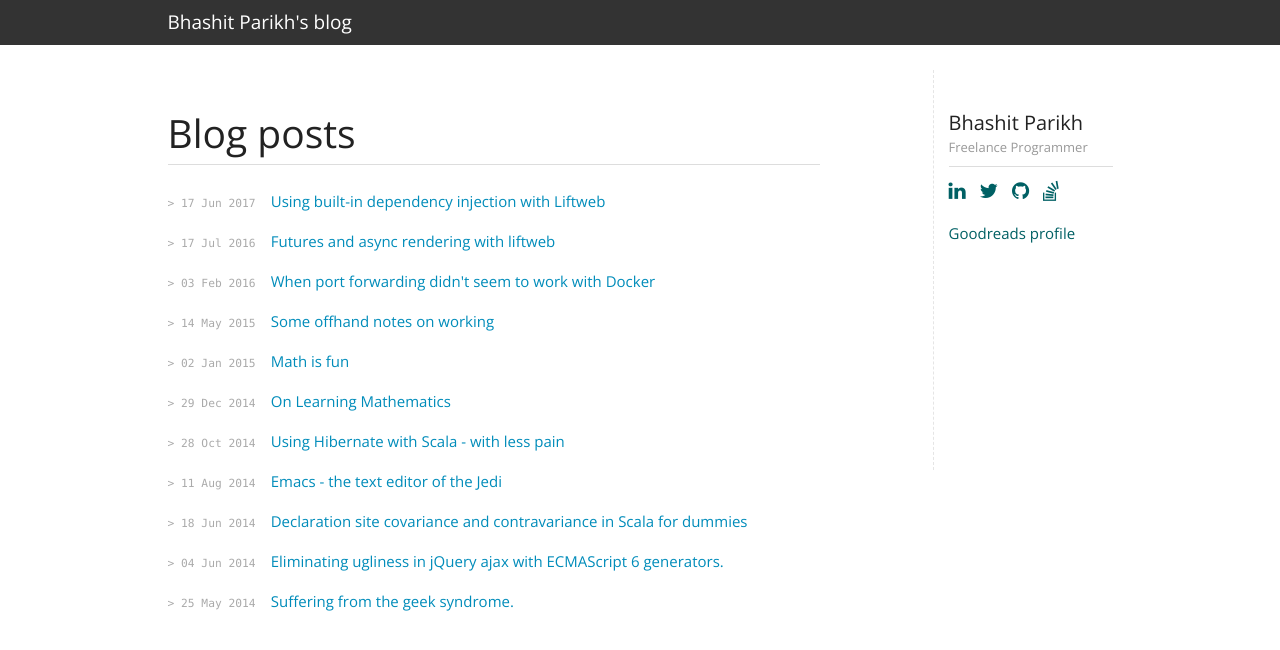
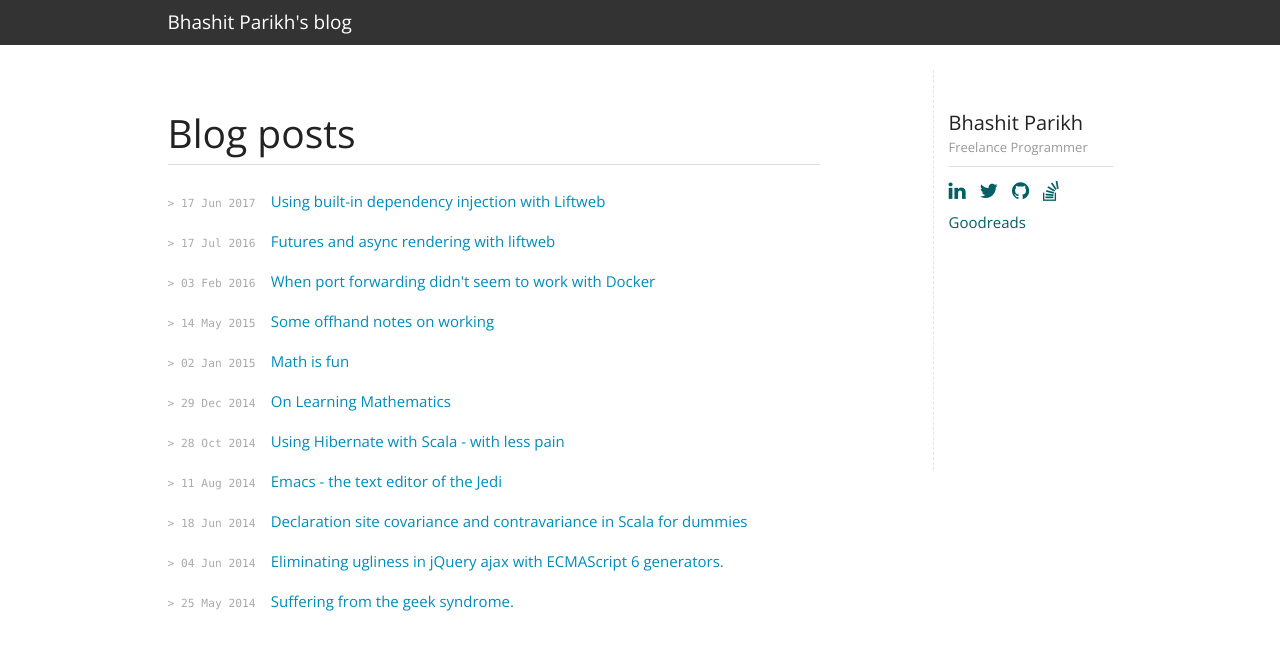
Before and after one commit to Bhashit/bhashit.github.io, a Jekyll site: the page built from index.html, in a window 1280 px wide. Shown: the top 650 px of the page. Built offline with Jekyll 4.4.1, drawn with Linux system fonts in a browser that asks for light colours.

Commit message:
Minor addition

```diff
--- a/_includes/about-box.html
+++ b/_includes/about-box.html
@@ -3,12 +3,12 @@
     <h2 class="page-header">Bhashit Parikh <br /><small>Freelance Programmer</small></h2>
   </header>
   <p>
-    <ul class="list-inline">
+    <ul class="list-inline" id="sidebar--icon-list">
       <li><a href="https://www.linkedin.com/in/bhashit/"><span class="fa fa-linkedin fa-lg"></span></a></li>
       <li><a href="https://twitter.com/bhashit"><span class="fa fa-twitter fa-lg"></span></a></li>
       <li><a href="https://github.com/Bhashit"><span class="fa fa-github fa-lg"></span></a></li>
       <li><a href="http://stackoverflow.com/users/1258479/bhashit-parikh"><span class="fa fa-stack-overflow fa-lg"></span></a></li>
     </ul>
-    <a href="https://www.goodreads.com/user/show/6805662-bhashit-parikh">Goodreads profile</a>
+    <a href="https://www.goodreads.com/user/show/6805662-bhashit-parikh">Goodreads</a>
   </p>
 </section>
--- a/css/style.css
+++ b/css/style.css
@@ -139,3 +139,4 @@ h2#footnotes {
 #sidebar a {color: #006064; }
 #sidebar a:hover { color: #008cba; }
 #sidebar { border-left: 1px dashed #e5e5e5; min-height: 400px; }
+#sidebar--icon-list { margin-bottom: 0; }
```
